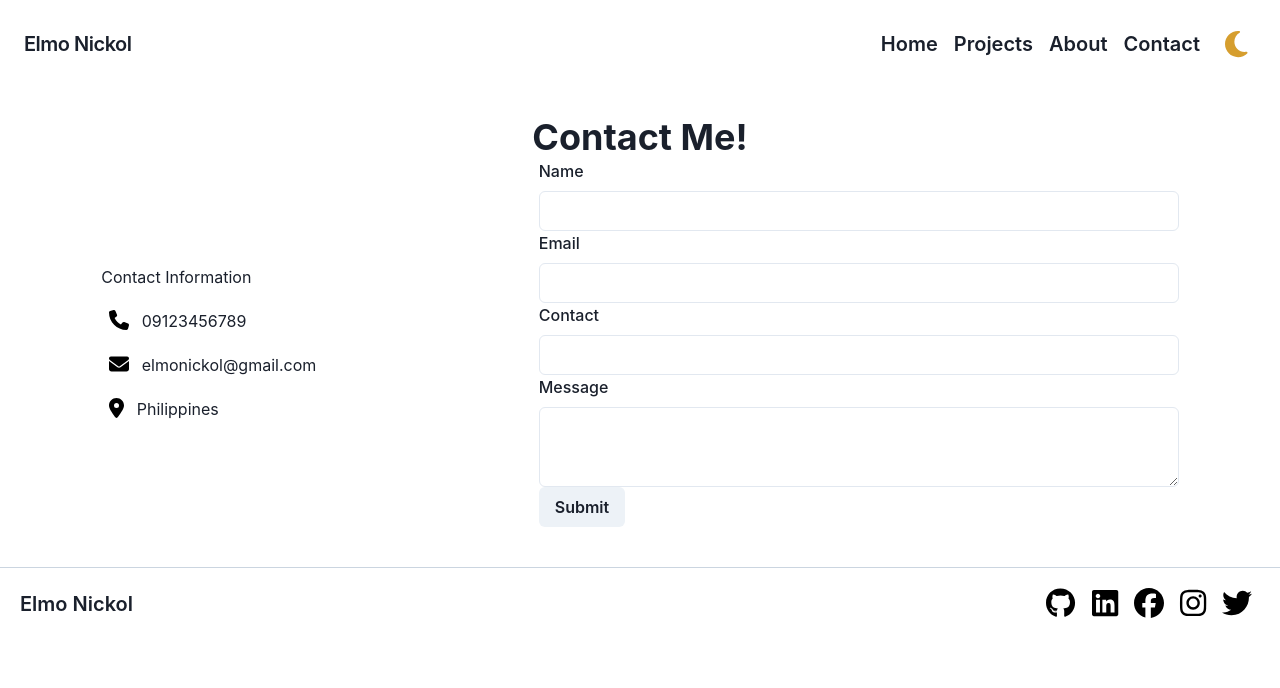
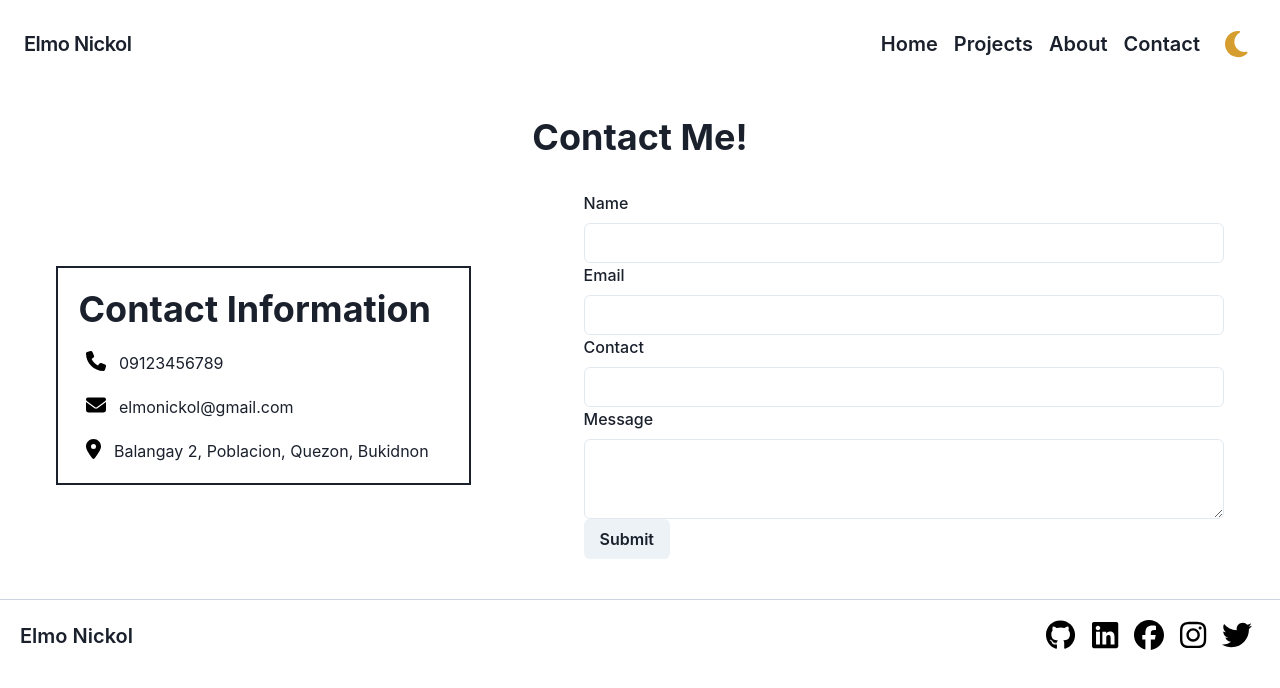
Before and after one commit to elmonickcool/my_portfolio, a Next.js app: page /contact in a window 1280 px wide. Shown: the top 688 px of the page. Built offline with nearby package versions, Linux system fonts and the light colour scheme.

Commit message:
add link location

```diff
--- a/src/pages/contact.js
+++ b/src/pages/contact.js
@@ -1,6 +1,6 @@
 import { initializeApp } from "@firebase/app";
 import { addDoc, collection, getFirestore, serverTimestamp } from "@firebase/firestore";
-import { FormControl, FormLabel, Input, Button, Box, Heading, useColorMode, Textarea, Text, Flex } from "@chakra-ui/react";
+import { FormControl, FormLabel, Input, Button, Box, Heading, useColorMode, Textarea, Text, Flex, Link } from "@chakra-ui/react";
 import { useState } from "react";
 import { faPhone, faEnvelope, faLocationDot } from "@fortawesome/free-solid-svg-icons";
 import { FontAwesomeIcon } from "@fortawesome/react-fontawesome";
@@ -71,28 +71,30 @@ const Contact = () => {
     return (
         <>
             {formSubmitted ? (
-
                 <Heading size='lg'>Thank you for filling out the form. I will reply to you via email.</Heading>
-
             ) : (
-                    <Heading textAlign='center'>Contact Me!</Heading>
+                <Heading textAlign='center' mb={8}>Contact Me!</Heading>
             )
-
             }
             <Flex justifyContent="space-around" alignItems="center">
 
-                <Box>
-                    <Text mb={5} >Contact Information</Text>
+                <Box border="2px" p={5}>
+                    <Heading mb={5} >Contact Information</Heading>
                     <Box me={5} textAlign={["center", "left"]}>
                         <Text mt={5}>
                             {getFontAwesomeIcon(faPhone)} 09123456789
                         </Text>
+                        <Link href='mailto:elmonickol@gmail.com'>
                             <Text mt={5}>
                             {getFontAwesomeIcon(faEnvelope)} elmonickol@gmail.com
                         </Text>
+                        </Link>
+                        <Link href="https://goo.gl/maps/XAoQcfPffVfVD83c8">
                         <Text mt={5}>
-                            {getFontAwesomeIcon(faLocationDot)} Philippines
+                            {getFontAwesomeIcon(faLocationDot)} Balangay 2, Poblacion, Quezon, Bukidnon
                         </Text>
+                        </Link>
+
                     </Box>
                 </Box>
 
```
Lines whose indentation alone changed are shown as unchanged.
